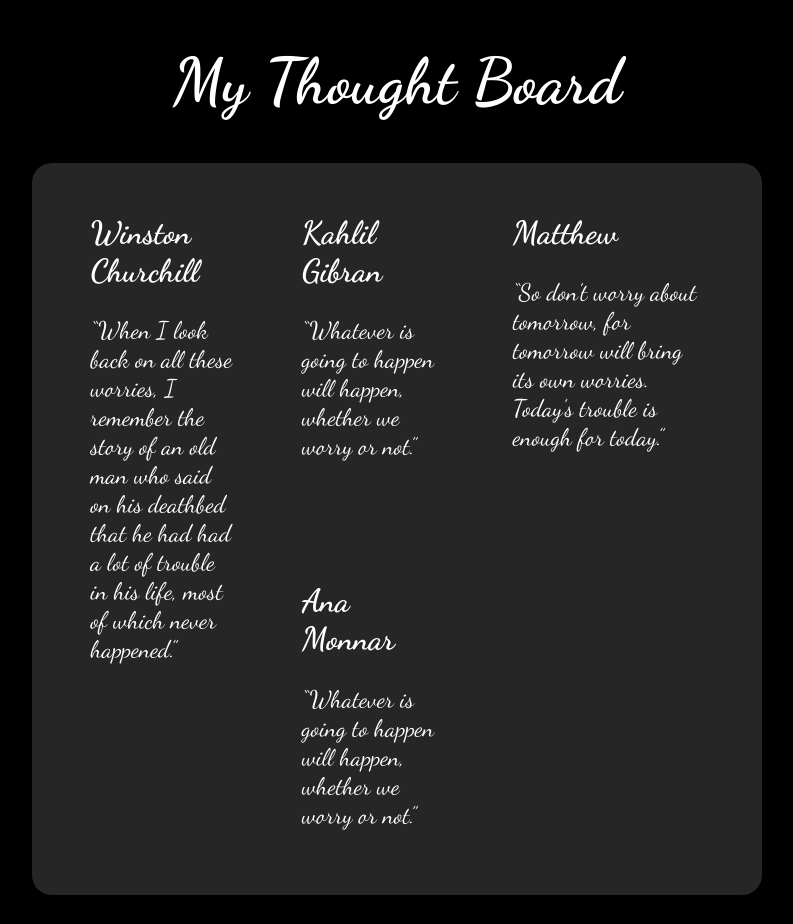
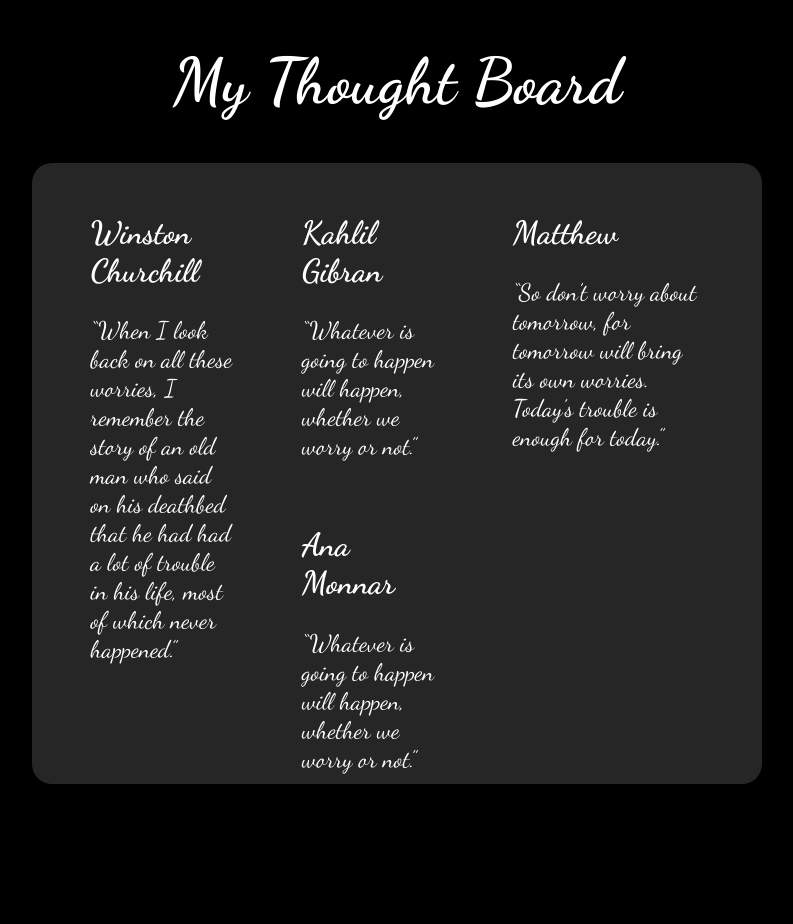
Before and after one commit to Arkangel010/ThoughtBoard, a plain HTML site: page index.html in a window 1280 px wide. Shown: the whole page, without its empty margins (219-1012 px from the left). After the commit the page ends 812 px from the top, so only its background shows below. Drawn offline with Linux system fonts and the light colour scheme; a web font is replaced by a local one.

Commit message:
Update index.html

```diff
--- a/index.html
+++ b/index.html
@@ -18,8 +18,8 @@
         font-size: 4rem;
     }
     .container{
-            height: 90%;
             display: flex;
+            flex: 1;
             background-color: #262626;
             margin-left: 20%;
             margin-right: 20%;
```
